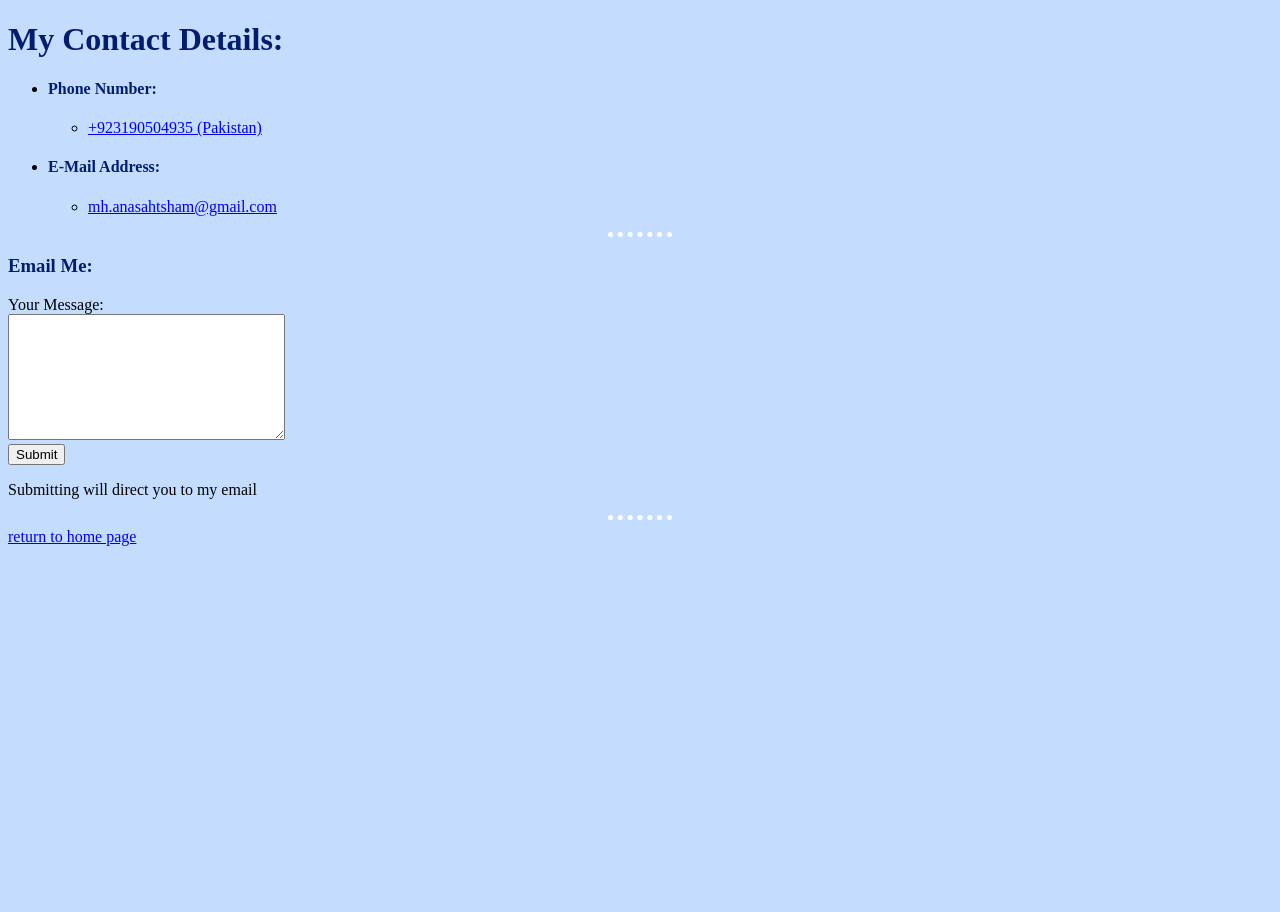
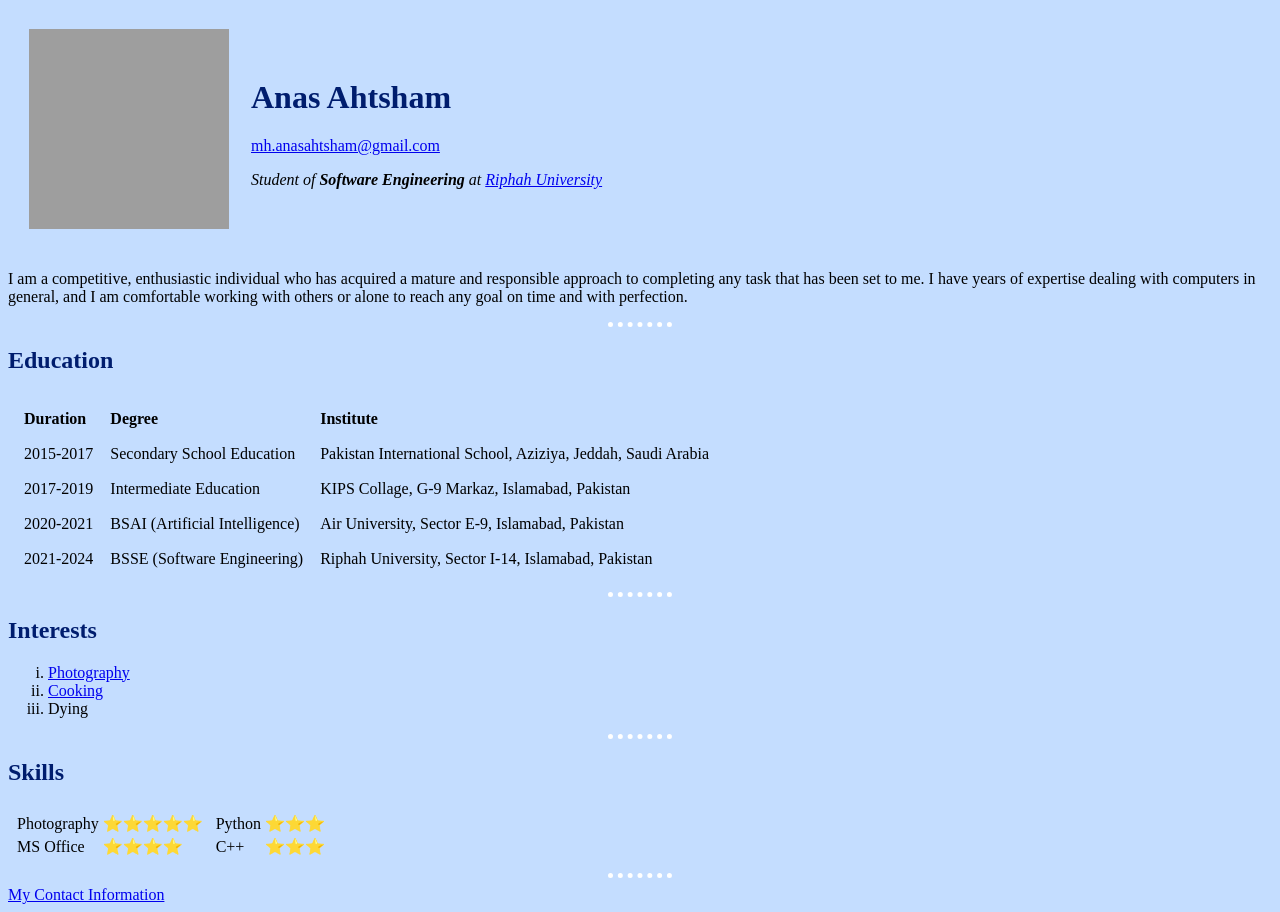
Before and after one commit to anasahtsham/CV, a plain HTML site: page contactinfo.html in a window 1280 px wide. Before the commit the page ends 800 px from the top, so only its background shows below. Drawn offline with Linux system fonts and the light colour scheme; files that its build step writes are made by us from their sources; grey boxes are pictures that could not be loaded.

Commit message:
Resolving Errors

```diff
--- a/contactinfo.html
+++ b/contactinfo.html
@@ -1,42 +1,116 @@
 <!DOCTYPE html>
 <html lang="en" dir="ltr">
-  <head>
-    <meta charset="utf-8">
-    <title>Anas's Contact Info</title>
-    <link rel="stylesheet" href="styles.css">
-  </head>
-  <body>
-    <h1>My Contact Details:</h1>
-    <ul>
-      <li>
-        <h4>Phone Number:</h4>
-        <ul>
-          <li>
-            <a href="tel:+923190504935">+923190504935 (Pakistan)</a>
-          </li>
-        </ul>
-      </li>
-      <li>
-        <h4>E-Mail Address:</h4>
-        <ul>
-          <li>
-            <a href="mailto:mh.anasahtsham@gmail.com">mh.anasahtsham@gmail.com</a>
-          </li>
-        </ul>
-      </li>
-    </ul>
+
+<head>
+  <meta charset="utf-8">
+  <title>Anas's CV Site♥</title>
+  <link rel="stylesheet" href="css/styles.css">
+</head>
+
+<body>
+  <table cellspacing='20'>
+    <tr>
+      <td>
+        <img width="200" height="200" src="https://media.discordapp.net/attachments/415514278788071426/1003534803766870127/my_peek-modified-min_1.png?width=683&height=683" alt="Anas's Picture">
+      </td>
+      <td>
+        <h1>Anas Ahtsham</h1>
+        <p><a href="mailto:mh.anasahtsham@gmail.com">mh.anasahtsham@gmail.com</a></p>
+        <p><em>Student of <strong>Software Engineering</strong> at <a target="_blank" href="https://www.riphah.edu.pk/">Riphah University</a></em></p>
+      </td>
+    </tr>
+  </table>
+
+
+
+
+
+  <p>I am a competitive, enthusiastic individual who has acquired a mature and
+    responsible approach to completing any task that has been set to me. I have
+    years of expertise dealing with computers in general, and I am comfortable
+    working with others or alone to reach any goal on time and with perfection.
+  </p>
+  <hr>
+  <h2>Education</h2>
+
+  <table cellspacing='15'>
+    <thead>
+      <tr>
+        <td> <b>Duration</b> </td>
+        <td> <b>Degree</b> </td>
+        <td> <b>Institute</b> </td>
+      </tr>
+    </thead>
+    <tbody>
+      <tr>
+        <td>2015-2017</td>
+        <td>Secondary School Education</td>
+        <td>Pakistan International School, Aziziya, Jeddah, Saudi Arabia</td>
+      </tr>
+      <tr>
+        <td>2017-2019</td>
+        <td>Intermediate Education</td>
+        <td>KIPS Collage, G-9 Markaz, Islamabad, Pakistan</td>
+      </tr>
+      <tr>
+        <td>2020-2021</td>
+        <td>BSAI (Artificial Intelligence)</td>
+        <td>Air University, Sector E-9, Islamabad, Pakistan</td>
+      </tr>
+      <tr>
+        <td>2021-2024</td>
+        <td>BSSE (Software Engineering)</td>
+        <td>Riphah University, Sector I-14, Islamabad, Pakistan</td>
+      </tr>
+    </tbody>
+    <tfoot>
+
+    </tfoot>
+  </table>
+
   <hr>
 
-  <h3>Email Me:</h3>
-  <form  enctype="text/plain" action="mailto:mh.anasahtsham@gmail.com" method="post">
-    <label>Your Message: <br>
-      <textarea name="message" rows="8" cols="32"></textarea>
-    </label>
-    <br>
-    <button type="submit">Submit</button>
-    <p>Submitting will direct you to my email</p>
-  </form>
+
+  <h2>Interests</h2>
+  <ol start="" type="i">
+    <li><a target="_blank" href="https://www.instagram.com/anas_ahtsham">Photography</a></li>
+    <li><a target="_blank" href="https://www.instagram.com/p/BO9bTtkBK5P/">Cooking</a></li>
+    <li>Dying</li>
+  </ol>
   <hr>
-  <a href="index.html">return to home page</a>
-  </body>
+  <h2>Skills</h2>
+
+  <table cellspacing='5'>
+    <tr>
+      <td>
+        <table>
+          <tr>
+            <td>Photography</td>
+            <td>⭐⭐⭐⭐⭐</td>
+          </tr>
+          <tr>
+            <td>MS Office</td>
+            <td>⭐⭐⭐⭐</td>
+          </tr>
+        </table>
+      </td>
+      <td>
+        <table>
+          <tr>
+            <td>Python</td>
+            <td>⭐⭐⭐</td>
+          </tr>
+          <tr>
+            <td>C++</td>
+            <td>⭐⭐⭐</td>
+          </tr>
+        </table>
+      </td>
+    </tr>
+  </table>
+
+  <hr>
+  <a href="contactinfo.html">My Contact Information</a>
+</body>
+
 </html>
```
